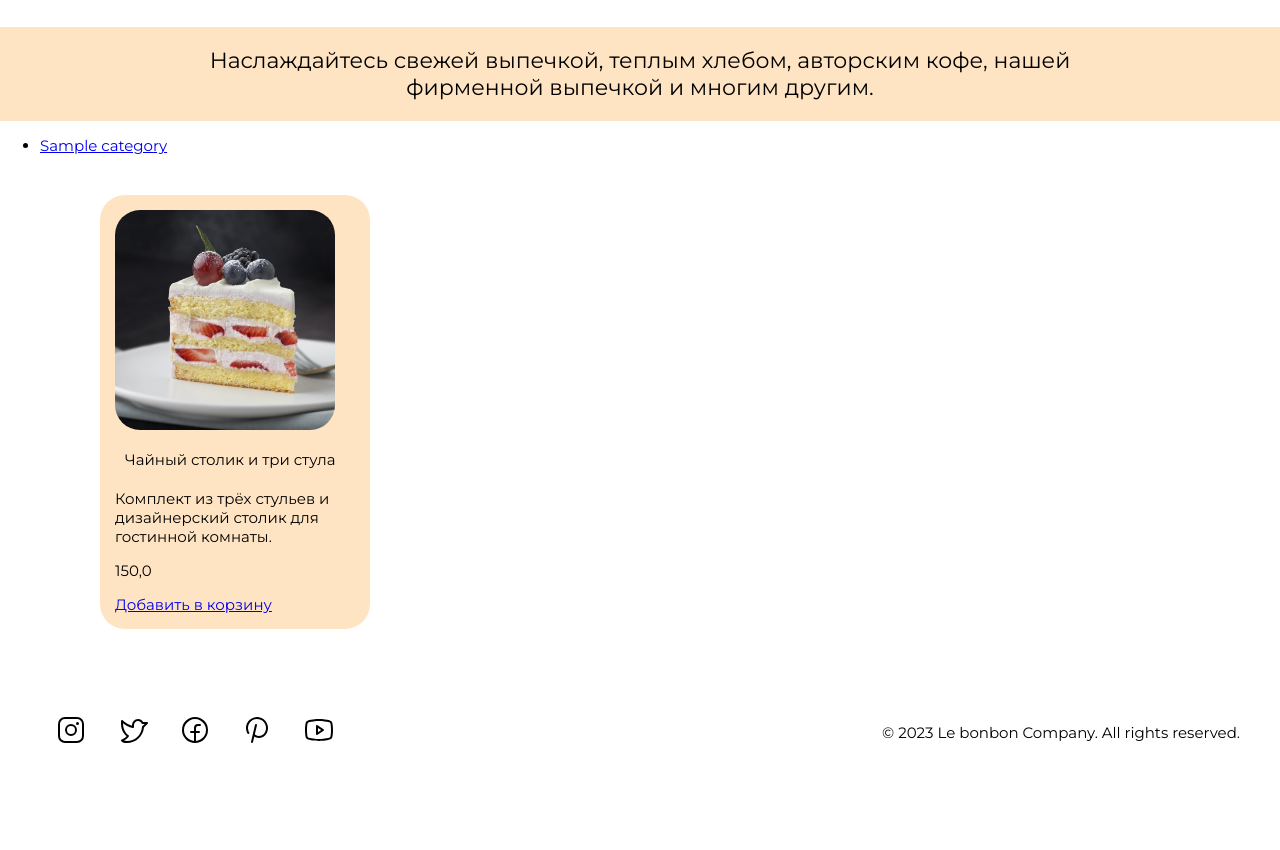
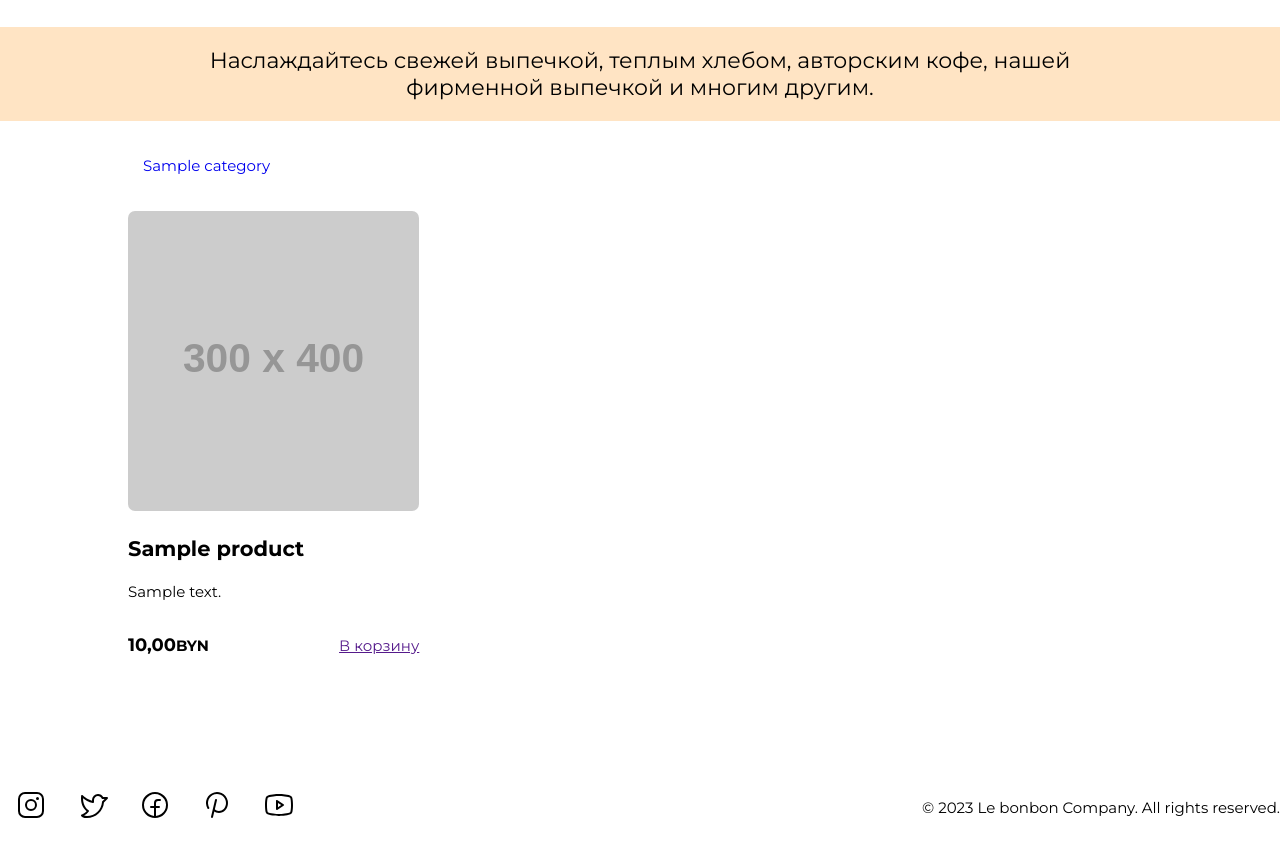
Before and after one commit to annko8/django_bakery_website, a Django app: page /menu/ in a window 1280 px wide. Shown: the part 53-903 px from the top of the page. Before the commit the page ends 796 px from the top, so only its background shows below. Run offline with Django 4.2, Linux system fonts and the light colour scheme; tables that the repository leaves empty hold one stand-in row (values such as "Sample post"); grey boxes labelled with a size stand in for pictures from a placeholder-image service; parts of the project's set-up code (start-up, migrations or seed data) failed here and were passed over; some libraries are stand-ins or nearby versions.

Commit message:
menu page

```diff
--- a/main/static/main/css/index.css
+++ b/main/static/main/css/index.css
@@ -11,7 +11,7 @@ body {
     box-sizing: border-box;
 }
 
-.container {
+.contain {
     width: 100%;
     max-width: 1200px;
     margin: 0 auto;
@@ -281,12 +281,6 @@ h1 {
 }
 
 /* menu */
-.first_info_block_menu {
-    padding: 100px 250px;
-    padding-top: 0;
-    text-align: center;
-    margin-top: 100px;
-}
 
 .menu_block {
     padding-top: 80px;
@@ -299,13 +293,9 @@ h1 {
     background-color: bisque;
 }
 
-.products_block {
-    padding: 0 100px;
-}
-
-.box-element.product {
+/*.box-element.product {
     margin-top: 25px;
-}
+}*/
 
 .comeback {
     text-decoration: none;
@@ -316,34 +306,48 @@ h1 {
     padding: 0 100px;
 }
 
-.products_line {
+.products_item {
+    margin-bottom: 30px;
+}
 
-    display: flex;
-    justify-content: space-between;
-    margin-top: 40px;
-    align-items: stretch;
+.row {
+    flex-wrap: wrap;
+}
+
+.product_img img {
+    height: 300px;
+    width: 100%;
+    object-fit: cover;
+    border-radius: 7px;
+
+    transition: transform .4s ease;
 }
 
 .product_img {
-    max-width: 220px;
-    max-height: 220px;
-    min-width: 220px;
-    min-height: 220px;
+    margin-bottom: 10px;
+}
 
-    transition: transform .4s ease;
+.product_body h3 {
+    font-size: 21px;
 }
 
 .product_img:hover {
     transform: scale(1.05);
 }
 
-.info {
+.info-price {
     display: flex;
+    flex-flow: row nowrap;
     justify-content: space-between;
     align-items: center;
 }
 
-.info_item {
+.product_price {
+    font-weight: 700;
+    font-size: 18px;
+}
+
+/*.info_item {
     display: inline-block;
     vertical-align: middle;
     margin: 0;
@@ -356,28 +360,53 @@ h1 {
 
 .products_item {
     background-color: bisque;
-    /*box-shadow: 0 0 10px #444;*/
+    box-shadow: 0 0 10px #444;
     border-radius: 25px;
     padding: 15px;
     max-width: 25%;
-}
+}*/
 
-.product_name {
-    margin: 20px auto;
-    max-width: 220px;
-    text-align: left;
-}
-
-.justify-content-between {
-    display: inline;
+.products_block .row {
+    display: flex;
+    flex-wrap: wrap;
+    margin-right: -15px;
+    margin-left: -15px;
     justify-content: space-between;
 }
 
+.products_block .col-md-3 {
+    flex: 0 0 calc(33.333% - 30px);
+    max-width: calc(33.333% - 30px);
+    padding-left: 15px;
+    padding-right: 15px;
+}
+
+.products_block {
+    margin-left: 10%;
+    margin-right: 10%;
+}
+
+.choise {
+    display: flex;
+    justify-content: space-between;
+    margin-left: 10%;
+    margin-right: 10%;
+    padding: 0;
+    margin-top: 25px;
+    margin-bottom: 25px;
+}
+
+.choise a {
+    text-decoration: none;
+    text-align: center;
+    line-height: 40px;
+}
+
+.choise li {
+    list-style: none;
+    margin: 0 15px;
+}
+
+
+
 /* product */
-
-.product_item {
-    align-items: center;
-    padding-top: 80px;
-    padding-left: 15%;
-    padding-right: 15%;
-}
--- a/main/templates/main/base.html
+++ b/main/templates/main/base.html
@@ -9,7 +9,7 @@
 </head>
 <body>
     <header class="header">
-        <div class="container">
+        <div class="contain">
             <div class="header-inner">
                 <a class="logo" href="{% url 'main:index'  %}">Le bonbon</a>
                 <nav>
--- a/products/templates/products/menu.html
+++ b/products/templates/products/menu.html
@@ -5,6 +5,7 @@
 
 {% block style %}
     <link rel="stylesheet" href="{% static 'main/css/index.css' %}">
+
 {% endblock %}
 
 {%block content%}
@@ -12,32 +13,30 @@
 <div class="menu_block">
     <div class="hello_words">Наслаждайтесь свежей выпечкой, теплым хлебом, авторским кофе, нашей фирменной выпечкой и многим другим.</div>
 
-    <ul class="dropdown-menu bg-dark" data-bs-theme="dark">
+    <ul class="choise">
         {% for category in categories %}
-        <li><a class="dropdown-item text-white" href="#">{{category.name}}</a></li>
+        <li><a href="#">{{category.name}}</a></li>
         {% endfor %}
     </ul>
 
     <div class="products_block">
-        <div class="products_line">
+        <div class="row">
+            {% for product in products %}
+            <div class="col-md-3">
+                <div class="products_item">
+                    <div class="product_img">
+                        <a href="#"><img src="http://placehold.it/300x400"></a>
+                    </div>
 
-        {% for product in products %}
-            <div class="products_item">
-                <div class="product_img">
-                    <a href="#"><img weight="220" height="220" src="{% static 'products/img/cake.jpg' %}" style="border-radius: 25px;"></a>
-                </div>
-                <div class="product_body">
-                    <p class="product_name">
-                        {{product.name}}
-                    </p>
-                    <p class="product_description">
-                        {{product.description}}
-                    </p>
-                    <div class="justify-content-between">
-                        <p class="product_price">
-                            {{product.price}}
-                        </p>
-                        <a href="#" class="btn add-to-cart">Добавить в корзину</a>
+                    <div class="product_body">
+                        <h3 class="product_name">{{product.name}}</h3>
+                        <p class="product_description">{{product.description}}</p>
+
+                        <div class="info-price">
+                            <p class="product_price">{{product.price}}<small>BYN</small></p>
+                            <a href="" class="btn add-to-cart">В корзину</a>
+                        </div>
+
                     </div>
                 </div>
             </div>
@@ -45,4 +44,7 @@
     </div>
 </div>
 
+<script type="module" src="https://unpkg.com/ionicons@7.1.0/dist/ionicons/ionicons.esm.js"></script>
+<script nomodule src="https://unpkg.com/ionicons@7.1.0/dist/ionicons/ionicons.js"></script>
+
 {%endblock %}
--- a/products/views.py
+++ b/products/views.py
@@ -1,22 +1,16 @@
 from django.shortcuts import render
 
-from products.models import Categories
+from products.models import Categories, Products
 
 
 def menu(request):
 
     categories = Categories.objects.all()
+    products = Products.objects.all()
 
     context = {
         "title": "Menu",
-        "products": [
-            {
-                "image": "deps/images/goods/set of tea table and three chairs.jpg",
-                "name": "Чайный столик и три стула",
-                "description": "Комплект из трёх стульев и дизайнерский столик для гостинной комнаты.",
-                "price": 150.00,
-            },
-        ],
+        "products": products,
         "categories": categories,
     }
     return render(request, "products/menu.html", context)
```
